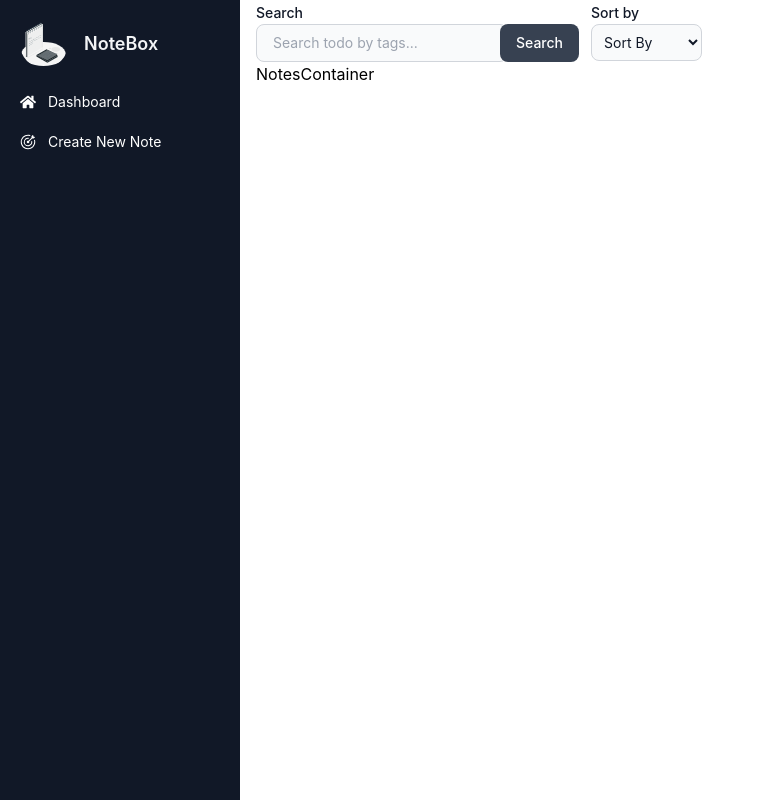
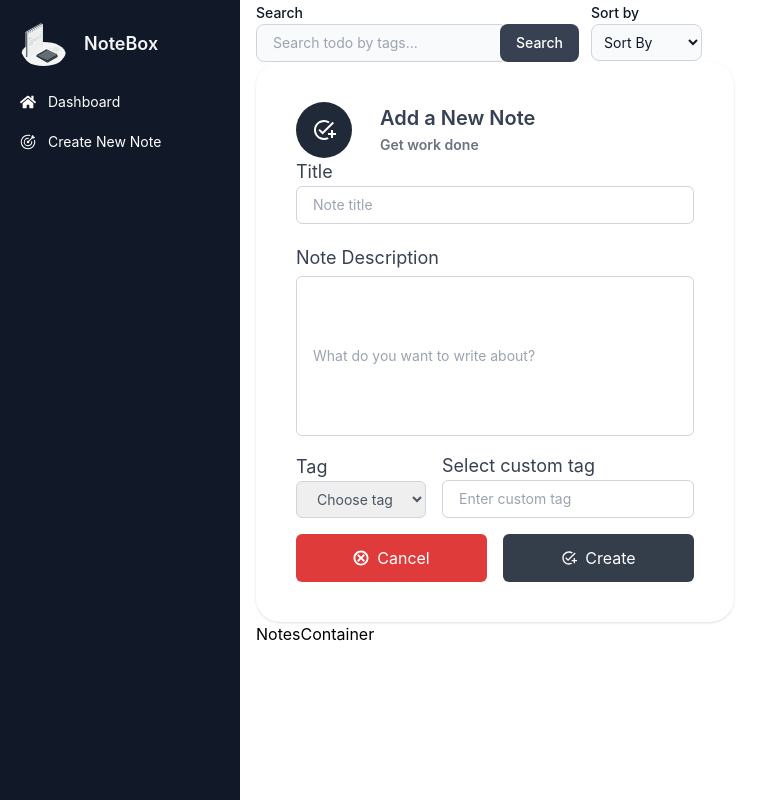
Before and after one commit to kodervine/notebox, a React (Vite) app: page / in a window 1280 px wide. Shown: the whole page, without its empty margins (0-775 px from the left). Built offline with nearby package versions, Linux system fonts and the light colour scheme.

Commit message:
chore: connected the note form to update to local storage and access on page load

```diff
--- a/src/App.jsx
+++ b/src/App.jsx
@@ -1,6 +1,6 @@
 import { useState } from "react";
 import { Dashboard } from "src/pages";
-import { Sidebar } from "src/components";
+import { Navbar, Sidebar } from "src/components";
 
 function App() {
   const [count, setCount] = useState(0);
@@ -10,8 +10,12 @@ function App() {
       <aside className="hidden lg:block">
         <Sidebar />
       </aside>
-
-      <Dashboard />
+      <section>
+        <nav className="lg:hidden">
+          <Navbar />
+        </nav>
+        <Dashboard />
+      </section>
     </main>
   );
 }
--- a/src/components/Header.jsx
+++ b/src/components/Header.jsx
@@ -12,12 +12,12 @@ export const Header = () => {
           <input
             type="search"
             id="search-notes"
-            className="block w-full px-4 py-2  text-sm text-gray-900 border border-gray-300 rounded-lg bg-gray-50 focus:ring-gray-500 focus:border-gray-500"
+            className="block w-full px-4 py-2  text-sm text-gray-900 border border-gray-300 rounded-lg bg-gray-50 "
             placeholder="Search todo by tags..."
           />
           <button
             type="submit"
-            className="text-white -ml-2 bg-gray-700 hover:bg-gray-800 focus:ring-4 focus:outline-none focus:ring-blue-300 font-medium rounded-lg text-sm px-4 py-2"
+            className="text-white -ml-2 bg-gray-700 hover:bg-gray-800 focus:ring-4 focus:outline-none focus:ring-gray-300 font-medium rounded-lg text-sm px-4 py-2"
           >
             Search
           </button>
@@ -33,9 +33,9 @@ export const Header = () => {
         </label>
         <select
           id="sort-by"
-          className="bg-gray-50 border border-gray-300 text-gray-900 text-sm rounded-lg focus:ring-gray-500 focus:border-blue-500 block w-full p-2 cursor-pointer "
+          className="bg-gray-50 border border-gray-300 text-gray-900 text-sm rounded-lg  block w-full p-2 cursor-pointer "
         >
-          <option selected>Sort By</option>
+          <option>Sort By</option>
           <option value="now">Now</option>
           <option value="hour">1 Hour Ago</option>
           <option value="day">A day Ago</option>
--- /dev/null
+++ b/src/components/Navbar.jsx
@@ -0,0 +1,26 @@
+import { GiHamburgerMenu } from "react-icons/gi";
+import NoteLogo from "src/assets/Notes-amico.svg";
+export const Navbar = () => {
+  return (
+    <nav className="bg-white border-gray-200">
+      <div className="flex items-center justify-between mx-auto p-4">
+        <a href="/" className="flex gap-2">
+          <img
+            src={NoteLogo}
+            className="w-12 h-12 rounded-full dark:bg-gray-500"
+          />
+          <span className="self-center text-2xl font-semibold whitespace-nowrap ">
+            NoteBox
+          </span>
+        </a>
+
+        <button
+          type="button"
+          className="inline-flex items-center p-2 w-10 h-10 justify-center text-sm text-gray-500 rounded-lg md:hidden hover:bg-gray-100 focus:outline-none focus:ring-2 focus:ring-gray-200"
+        >
+          <GiHamburgerMenu />
+        </button>
+      </div>
+    </nav>
+  );
+};
--- a/src/components/NotesForm.jsx
+++ b/src/components/NotesForm.jsx
@@ -1,3 +1,118 @@
+import { useState } from "react";
+import { MdAddTask, MdOutlineAddTask } from "react-icons/md";
+import { GiCancel } from "react-icons/gi";
+import { useNoteContext } from "src/contexts";
+
 export const NotesForm = () => {
-  return <div>NotesForm</div>;
+  const [formData, setFormData] = useState({
+    title: "",
+    description: "",
+    dateCreated: new Date(),
+    tag: "",
+  });
+
+  const { handleAddNote, appNotes } = useNoteContext();
+  console.log(appNotes);
+
+  const handleInputChange = (event) => {
+    const { name, value } = event.target;
+    setFormData({ ...formData, [name]: value });
+  };
+
+  const handleSubmitForm = (event) => {
+    event.preventDefault();
+    console.log(formData);
+    handleAddNote(formData);
+  };
+
+  // Predefined tags
+  const formTags = ["Work", "Personal", "Career", "Ideas", "Others"];
+
+  return (
+    <form
+      onSubmit={handleSubmitForm}
+      className="relative px-4 py-10 bg-white mx-8 md:mx-0 shadow rounded-3xl sm:p-10"
+    >
+      <div className="flex items-center space-x-5">
+        <div className="h-14 w-14 bg-gray-800 rounded-full flex flex-shrink-0 justify-center items-center text-white text-2xl ">
+          <MdAddTask />
+        </div>
+        <div className="block pl-2 font-semibold text-xl self-start text-gray-700">
+          <h2 className="leading-relaxed">Add a New Note</h2>
+          <p className="text-sm text-gray-500 ">Get work done</p>
+        </div>
+      </div>
+
+      <div className=" space-y-4 text-gray-700 sm:text-lg">
+        <div className="flex flex-col">
+          <label>Title</label>
+          <input
+            type="text"
+            className="px-4 py-2 border focus:ring-gray-500 focus:border-gray-900 w-full sm:text-sm border-gray-300 rounded-md focus:outline-none text-gray-600"
+            placeholder="Note title"
+            name="title"
+            value={formData.title}
+            onChange={handleInputChange}
+          />
+        </div>
+        <div className="flex flex-col">
+          <label className="leading-loose">Note Description</label>
+          <input
+            type="text"
+            className="px-4 py-2 border focus:ring-gray-500 focus:border-gray-900 w-full sm:text-sm border-gray-300 rounded-md focus:outline-none text-gray-600 min-h-40 "
+            placeholder="What do you want to write about?"
+            name="description"
+            value={formData.description}
+            onChange={handleInputChange}
+          />
+        </div>
+        <section className="flex items-center space-x-4">
+          <div className="flex flex-col">
+            <label htmlFor="tag">Tag</label>
+            <div className="flex focus-within:text-gray-600 text-gray-400 items-center">
+              <select
+                name="tag"
+                value={formData.tag}
+                onChange={handleInputChange}
+                className="px-4 py-2 pl-4 border focus:ring-gray-500 focus:border-gray-900 w-full sm:text-sm border-gray-300 rounded-md focus:outline-none text-gray-600"
+              >
+                <option value="">Choose tag</option>
+                {formTags.map((tag) => (
+                  <option key={tag} value={tag}>
+                    {tag}
+                  </option>
+                ))}
+              </select>
+            </div>
+          </div>
+          <div className="flex flex-col">
+            <label htmlFor="tag">Select custom tag</label>
+            <div className="relative focus-within:text-gray-600 text-gray-400">
+              <input
+                type="text"
+                name="tag"
+                placeholder="Enter custom tag"
+                className="px-4 py-2 border focus:ring-gray-500 focus:border-gray-900 w-full sm:text-sm border-gray-300 rounded-md focus:outline-none text-gray-600"
+                value={formData.tag}
+                onChange={handleInputChange}
+              />
+            </div>
+          </div>
+        </section>
+      </div>
+      <div className="pt-4 flex items-center space-x-4">
+        <button className="flex gap-2 justify-center items-center w-full px-4 py-3 rounded-md opacity-90 hover:opacity-100 focus:outline-none bg-red-600 text-white">
+          <GiCancel />
+          <span>Cancel</span>
+        </button>
+        <button
+          type="submit"
+          className="bg-gray-800 gap-2 flex opacity-90 hover:opacity-100 justify-center items-center w-full text-white px-4 py-3 rounded-md focus:outline-none"
+        >
+          <MdOutlineAddTask />
+          Create
+        </button>
+      </div>
+    </form>
+  );
 };
--- a/src/components/Sidebar.jsx
+++ b/src/components/Sidebar.jsx
@@ -1,6 +1,6 @@
 import { FaHome } from "react-icons/fa";
 import { GoGoal } from "react-icons/go";
-import NoteLogo from "../assets/Notes-amico.svg";
+import NoteLogo from "src/assets/Notes-amico.svg";
 
 const sidebarElements = [
   { name: "Dashboard", icon: FaHome, link: "/dashboard" },
--- a/src/components/index.js
+++ b/src/components/index.js
@@ -4,3 +4,4 @@ export * from "./Sidebar";
 export * from "./NotesCard";
 export * from "./NotesContainer";
 export * from "./NotesCard";
+export * from "./Navbar";
--- a/src/contexts/NoteContext.jsx
+++ b/src/contexts/NoteContext.jsx
@@ -8,6 +8,7 @@ export const useNoteContext = () => {
 
 export const AppNoteProvider = ({ children }) => {
   const [appNotes, setAppNotes] = useState([]);
+  const [IsEditingNote, setIsEditingNote] = useState(false);
 
   const getNotesFromLocalStorage = () => {
     const notesData = localStorage.getItem("appNotes");
@@ -19,7 +20,7 @@ export const AppNoteProvider = ({ children }) => {
   };
 
   const handleAddNote = (note) => {
-    setAppNotes(...appNotes, note);
+    setAppNotes([...appNotes, note]);
     saveNotesToLocalStorage([...appNotes, note]);
   };
 
@@ -41,12 +42,18 @@ export const AppNoteProvider = ({ children }) => {
 
   useEffect(() => {
     const notesDataFromLocalStorage = getNotesFromLocalStorage();
-    setAppNotes(notesDataFromLocalStorage);
+    setAppNotes(notesDataFromLocalStorage || []);
   }, []);
 
   return (
     <AppNoteContext.Provider
-      value={{ appNotes, handleAddNote, handleDeleteNote, handleEditNote }}
+      value={{
+        IsEditingNote,
+        appNotes,
+        handleAddNote,
+        handleDeleteNote,
+        handleEditNote,
+      }}
     >
       {children}
     </AppNoteContext.Provider>
--- a/src/pages/Dashboard.jsx
+++ b/src/pages/Dashboard.jsx
@@ -1,9 +1,10 @@
-import { Header, NotesContainer } from "src/components";
+import { Header, NotesContainer, NotesForm } from "src/components";
 
 export const Dashboard = () => {
   return (
     <main className="flex flex-col px-4">
       <Header />
+      <NotesForm />
       <NotesContainer />
     </main>
   );
```
